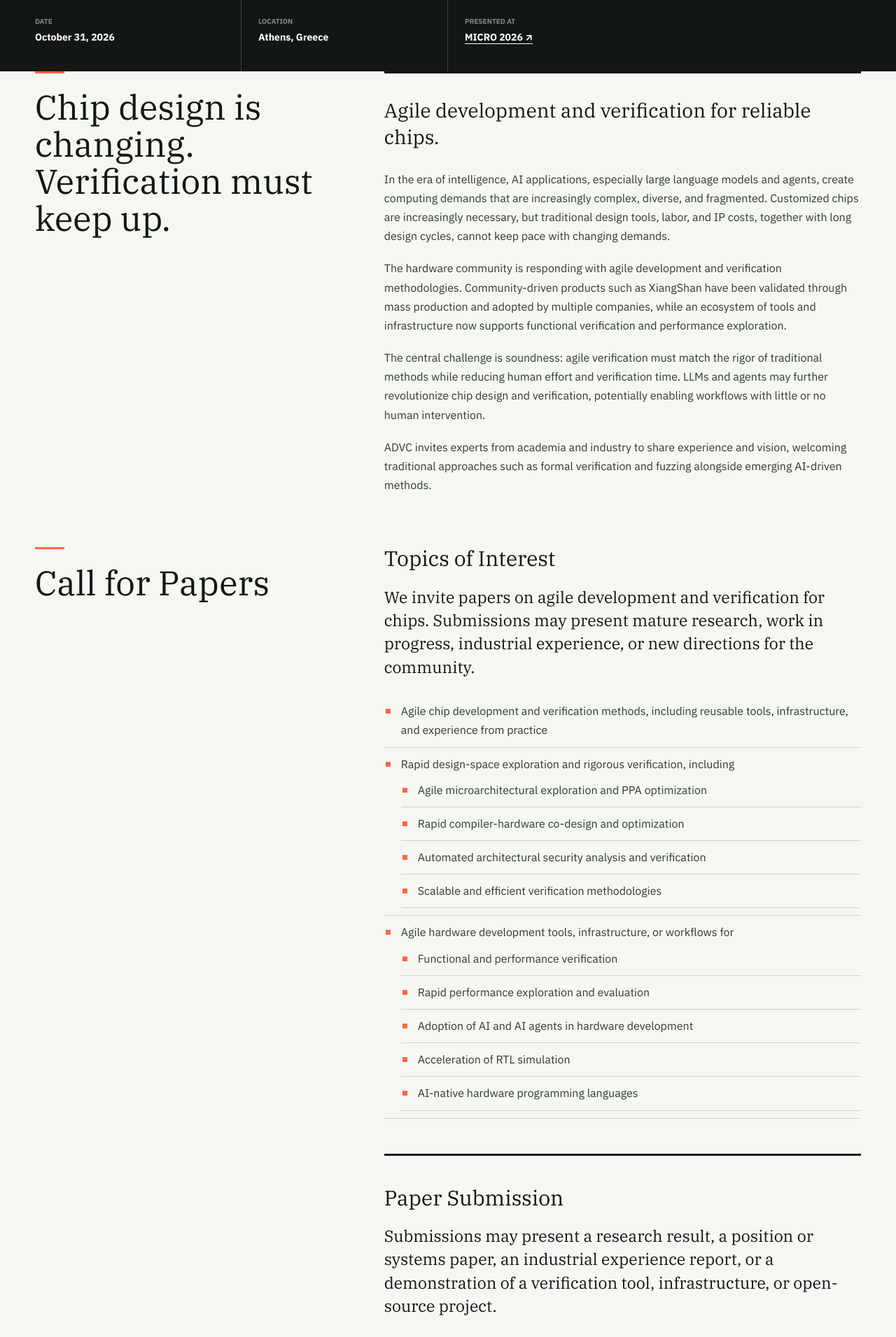
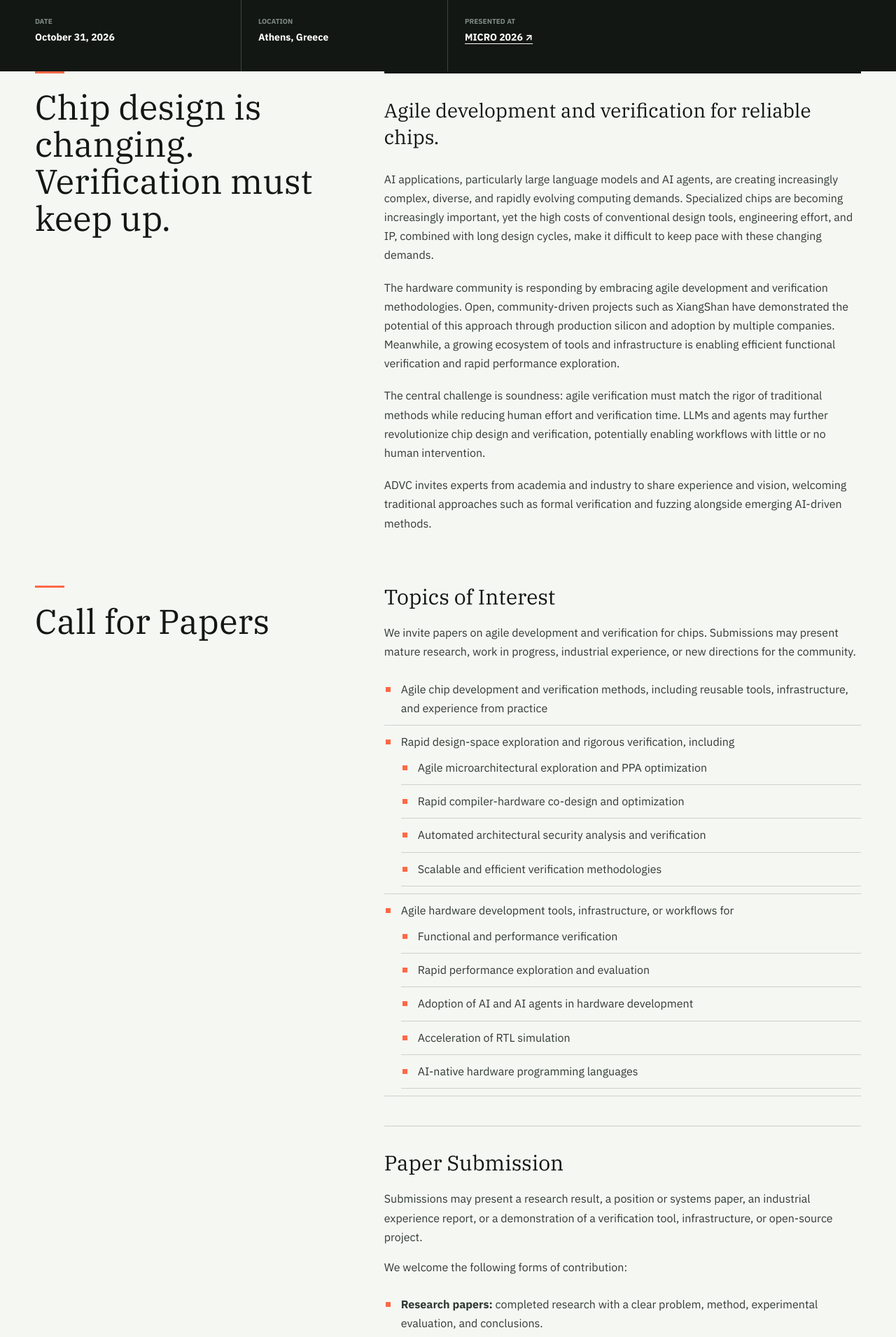
Before and after one commit to OpenXiangShan/workshop, a Jekyll site: the page built from index.md, in a window 1280 px wide. Shown: the part 600-2511 px from the top of the page at 70% size. Built offline with Jekyll 4.4.1, drawn with Linux system fonts in a browser that asks for light colours.

Commit message:
update overview

```diff
--- a/assets/css/site.css
+++ b/assets/css/site.css
@@ -495,9 +495,9 @@ main > .section + .section {
 }
 
 .cfp-subsection + .cfp-subsection {
-  margin-top: 50px;
-  padding-top: 44px;
-  border-top: 3px solid var(--ink);
+  margin-top: 42px;
+  padding-top: 36px;
+  border-top: 1px solid var(--line);
 }
 
 .cfp-subsection h3 {
@@ -509,10 +509,6 @@ main > .section + .section {
 
 .cfp-subsection > p:first-of-type {
   margin-top: 0;
-  color: var(--ink);
-  font-family: var(--font-serif);
-  font-size: 23px;
-  line-height: 1.45;
 }
 
 ul {
--- a/index.md
+++ b/index.md
@@ -32,8 +32,8 @@ description: Call for papers for the 1st Workshop on Agile Development and Verif
   </div>
   <div class="reading-width lead-copy">
     <p class="lede">Agile development and verification for reliable chips.</p>
-    <p>In the era of intelligence, AI applications, especially large language models and agents, create computing demands that are increasingly complex, diverse, and fragmented. Customized chips are increasingly necessary, but traditional design tools, labor, and IP costs, together with long design cycles, cannot keep pace with changing demands.</p>
-    <p>The hardware community is responding with agile development and verification methodologies. Community-driven products such as XiangShan have been validated through mass production and adopted by multiple companies, while an ecosystem of tools and infrastructure now supports functional verification and performance exploration.</p>
+    <p>AI applications, particularly large language models and AI agents, are creating increasingly complex, diverse, and rapidly evolving computing demands. Specialized chips are becoming increasingly important, yet the high costs of conventional design tools, engineering effort, and IP, combined with long design cycles, make it difficult to keep pace with these changing demands.</p>
+    <p>The hardware community is responding by embracing agile development and verification methodologies. Open, community-driven projects such as XiangShan have demonstrated the potential of this approach through production silicon and adoption by multiple companies. Meanwhile, a growing ecosystem of tools and infrastructure is enabling efficient functional verification and rapid performance exploration.</p>
     <p>The central challenge is soundness: agile verification must match the rigor of traditional methods while reducing human effort and verification time. LLMs and agents may further revolutionize chip design and verification, potentially enabling workflows with little or no human intervention.</p>
     <p>ADVC invites experts from academia and industry to share experience and vision, welcoming traditional approaches such as formal verification and fuzzing alongside emerging AI-driven methods.</p>
   </div>
```
